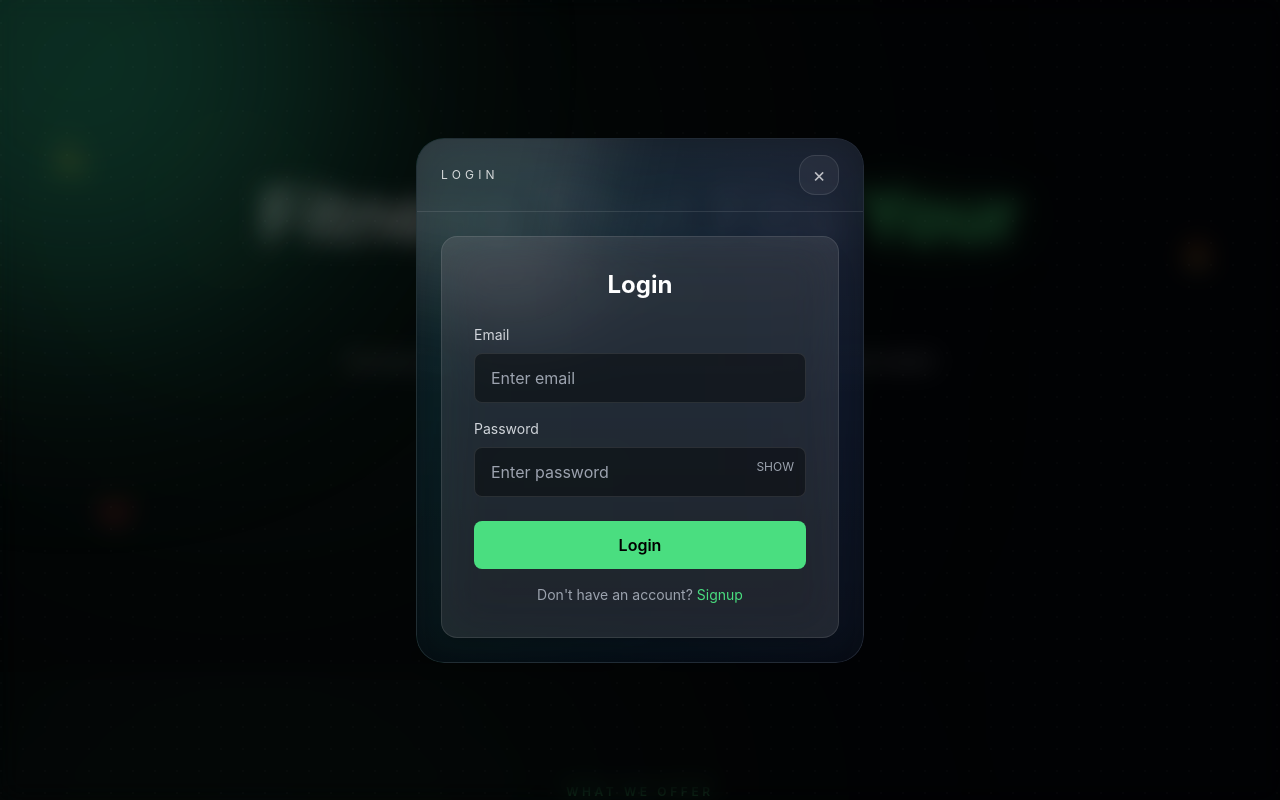
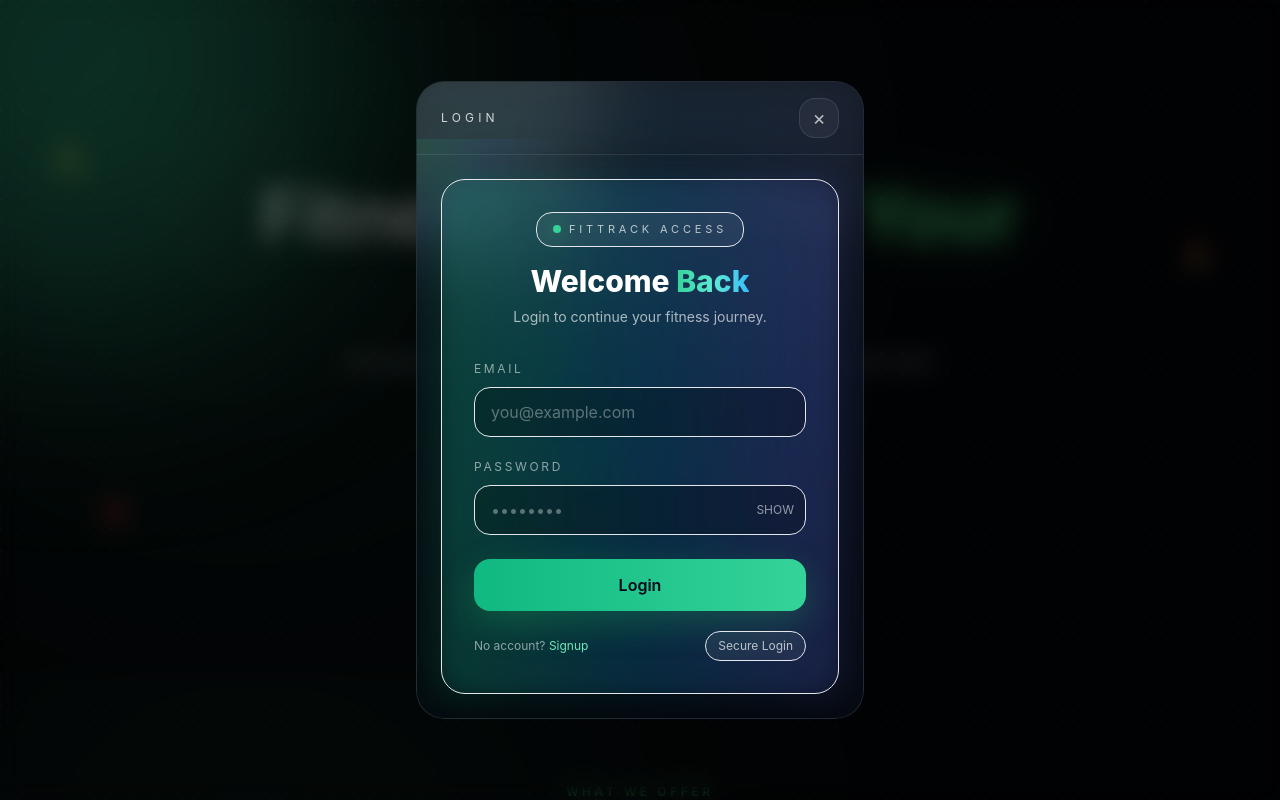
Before and after one commit to Rudra070707/fittrack, a React app in the folder frontend/frontend/: page /home in a window 1280 px wide. Both pictures are taken after a click on the button "About". Shown: the top 800 px of the page. Built offline with nearby package versions, Linux system fonts and the light colour scheme; no server answers; the HTML template or start-up script is replaced by a standard one.

Commit message:
UI fix: match login and signup pages with website theme

```diff
--- a/frontend/frontend/src/pages/Login.jsx
+++ b/frontend/frontend/src/pages/Login.jsx
@@ -4,15 +4,16 @@
 import { loginUser } from "../api";
 
 export default function Login({ mode = "page", onSuccess }) {
+
   const navigate = useNavigate();
   const location = useLocation();
 
-  const [email, setEmail] = useState("");
-  const [password, setPassword] = useState("");
+  const [email,setEmail] = useState("");
+  const [password,setPassword] = useState("");
 
-  const [showPass, setShowPass] = useState(false);
-  const [loading, setLoading] = useState(false);
-  const [error, setError] = useState("");
+  const [showPass,setShowPass] = useState(false);
+  const [loading,setLoading] = useState(false);
+  const [error,setError] = useState("");
 
   const redirectTo =
     location.state?.redirectTo ||
@@ -27,44 +28,46 @@
     ? "/admin/dashboard"
     : redirectTo === "/"
     ? "/home"
-    : `/home${redirectTo.startsWith("/") ? "" : "/"}${redirectTo.replace(/^\//, "")}`;
+    : `/home${redirectTo.startsWith("/") ? "" : "/"}${redirectTo.replace(/^\//,"")}`;
 
   const wrapRef = useRef(null);
 
   const mx = useMotionValue(0);
   const my = useMotionValue(0);
 
-  const sx = useSpring(mx, { stiffness: 120, damping: 25, mass: 0.6 });
-  const sy = useSpring(my, { stiffness: 120, damping: 25, mass: 0.6 });
+  const sx = useSpring(mx,{stiffness:120,damping:25,mass:0.6});
+  const sy = useSpring(my,{stiffness:120,damping:25,mass:0.6});
 
-  const bgX = useTransform(sx, (v) => (v - window.innerWidth / 2) * 0.012);
-  const bgY = useTransform(sy, (v) => (v - window.innerHeight / 2) * 0.012);
+  const bgX = useTransform(sx,v => (v-window.innerWidth/2)*0.012);
+  const bgY = useTransform(sy,v => (v-window.innerHeight/2)*0.012);
 
   const tiltX = useMotionValue(0);
   const tiltY = useMotionValue(0);
-  const tiltXS = useSpring(tiltX, { stiffness: 140, damping: 18 });
-  const tiltYS = useSpring(tiltY, { stiffness: 140, damping: 18 });
+
+  const tiltXS = useSpring(tiltX,{stiffness:140,damping:18});
+  const tiltYS = useSpring(tiltY,{stiffness:140,damping:18});
 
   const glowX = useMotionValue(0);
   const glowY = useMotionValue(0);
-  const glowXS = useSpring(glowX, { stiffness: 200, damping: 28 });
-  const glowYS = useSpring(glowY, { stiffness: 200, damping: 28 });
 
-  const [isFinePointer, setIsFinePointer] = useState(true);
+  const glowXS = useSpring(glowX,{stiffness:200,damping:28});
+  const glowYS = useSpring(glowY,{stiffness:200,damping:28});
 
-  useEffect(() => {
+  const [isFinePointer,setIsFinePointer] = useState(true);
+
+  useEffect(()=>{
     const mq = window.matchMedia("(pointer: fine)");
-    const update = () => setIsFinePointer(!!mq.matches);
+    const update = ()=>setIsFinePointer(!!mq.matches);
     update();
-    mq.addEventListener?.("change", update);
-    return () => mq.removeEventListener?.("change", update);
-  }, []);
+    mq.addEventListener?.("change",update);
+    return ()=>mq.removeEventListener?.("change",update);
+  },[]);
 
-  const onMove = (e) => {
+  const onMove = (e)=>{
     mx.set(e.clientX);
     my.set(e.clientY);
 
-    if (!wrapRef.current) return;
+    if(!wrapRef.current) return;
 
     const rect = wrapRef.current.getBoundingClientRect();
 
@@ -74,146 +77,200 @@
     glowX.set(relX);
     glowY.set(relY);
 
-    const cx = rect.width / 2;
-    const cy = rect.height / 2;
+    const cx = rect.width/2;
+    const cy = rect.height/2;
 
-    const dx = (relX - cx) / cx;
-    const dy = (relY - cy) / cy;
+    const dx = (relX-cx)/cx;
+    const dy = (relY-cy)/cy;
 
-    tiltX.set(-dy * 6);
-    tiltY.set(dx * 8);
+    tiltX.set(-dy*6);
+    tiltY.set(dx*8);
   };
 
-  const onLeave = () => {
+  const onLeave = ()=>{
     tiltX.set(0);
     tiltY.set(0);
   };
 
-  const handleSubmit = async (e) => {
+  const handleSubmit = async(e)=>{
+
     e.preventDefault();
     setError("");
 
-    if (!email || !password) {
+    if(!email || !password){
       setError("Please enter email and password.");
       return;
     }
 
-    try {
+    try{
+
       setLoading(true);
 
-      const data = await loginUser(email, password);
+      const data = await loginUser(email,password);
 
-      if (!data?.success) {
+      if(!data?.success){
         setError(data?.message || "Login failed");
         return;
       }
 
-      if (data.token) localStorage.setItem("token", data.token);
-      if (data.user) localStorage.setItem("user", JSON.stringify(data.user));
+      if(data.token) localStorage.setItem("token",data.token);
+      if(data.user) localStorage.setItem("user",JSON.stringify(data.user));
 
-      if (mode === "modal" && onSuccess) {
+      if(mode==="modal" && onSuccess){
         onSuccess();
         return;
       }
 
-      navigate(safeRedirect, { replace: true, state: redirectState });
+      navigate(safeRedirect,{replace:true,state:redirectState});
 
-    } catch (err) {
+    }catch(err){
+
       console.error(err);
       setError("Network / server error. Please try again.");
-    } finally {
+
+    }finally{
       setLoading(false);
     }
   };
 
   const Form = (
+
     <div ref={wrapRef} className="relative z-10 w-full max-w-md">
+
+      <motion.div
+        className="pointer-events-none absolute -inset-10"
+        style={{
+          background:useTransform([glowXS,glowYS],([x,y])=>
+            `radial-gradient(260px circle at ${x}px ${y}px, rgba(34,197,94,0.16), rgba(59,130,246,0.10), transparent 65%)`
+          )
+        }}
+      />
+
+      <div className="pointer-events-none absolute -inset-[1px] rounded-[26px] bg-gradient-to-r from-emerald-500/35 via-sky-500/25 to-indigo-500/30 blur-[14px] opacity-70"/>
 
       <motion.form
         onSubmit={handleSubmit}
-        style={{ rotateX: tiltXS, rotateY: tiltYS }}
-        className="bg-white/10 backdrop-blur-xl border border-white/10 rounded-2xl p-8 shadow-xl"
+        style={{rotateX:tiltXS,rotateY:tiltYS,transformStyle:"preserve-3d"}}
+        initial={{opacity:0,scale:0.98,y:12}}
+        animate={{opacity:1,scale:1,y:0}}
+        transition={{duration:0.35}}
+        className="relative w-full bg-white/6 backdrop-blur-2xl border border-white/12 rounded-3xl p-8 shadow-[0_26px_90px_rgba(0,0,0,0.65)] overflow-hidden"
       >
 
-        <h2 className="text-2xl font-bold text-white text-center mb-6">
-          Login
-        </h2>
+        <div className="relative text-center mb-7">
 
-        <div className="mb-4">
-          <label className="text-sm text-gray-300 block mb-2">Email</label>
+          <div className="inline-flex items-center gap-2 px-4 py-2 rounded-2xl bg-white/[0.06] border border-white/12">
+            <span className="h-2 w-2 rounded-full bg-emerald-400 shadow-[0_0_18px_rgba(34,197,94,0.7)]"/>
+            <p className="text-[11px] tracking-[0.35em] uppercase text-white/70">
+              FitTrack Access
+            </p>
+          </div>
+
+          <h2 className="text-3xl font-extrabold mt-4">
+            Welcome{" "}
+            <span className="bg-gradient-to-r from-emerald-400 via-teal-300 to-sky-400 bg-clip-text text-transparent">
+              Back
+            </span>
+          </h2>
+
+          <p className="text-white/65 mt-2 text-sm">
+            Login to continue your fitness journey.
+          </p>
+
+        </div>
+
+        <div className="space-y-2">
+          <label className="text-xs uppercase tracking-[0.22em] text-white/55">
+            Email
+          </label>
+
           <input
             type="email"
-            placeholder="Enter email"
+            placeholder="you@example.com"
             value={email}
             onChange={(e)=>setEmail(e.target.value)}
-            className="w-full px-4 py-3 rounded-lg bg-black/40 border border-white/10 text-white focus:outline-none"
+            className="w-full px-4 py-3 rounded-2xl bg-black/25 border border-white/12 text-white/90 placeholder-white/35 outline-none focus:border-emerald-400/40 focus:ring-2 focus:ring-emerald-400/20"
           />
         </div>
 
-        <div className="mb-6">
-          <label className="text-sm text-gray-300 block mb-2">Password</label>
+        <div className="space-y-2 mt-4">
+
+          <label className="text-xs uppercase tracking-[0.22em] text-white/55">
+            Password
+          </label>
 
           <div className="relative">
+
             <input
-              type={showPass ? "text" : "password"}
-              placeholder="Enter password"
+              type={showPass?"text":"password"}
+              placeholder="••••••••"
               value={password}
               onChange={(e)=>setPassword(e.target.value)}
-              className="w-full px-4 py-3 rounded-lg bg-black/40 border border-white/10 text-white focus:outline-none"
+              className="w-full px-4 py-3 rounded-2xl bg-black/25 border border-white/12 text-white/90 placeholder-white/35 outline-none focus:border-sky-400/40 focus:ring-2 focus:ring-sky-400/20 pr-20"
             />
 
             <button
               type="button"
-              onClick={()=>setShowPass(!showPass)}
-              className="absolute right-3 top-3 text-xs text-gray-400"
+              onClick={()=>setShowPass(v=>!v)}
+              className="absolute inset-y-0 right-3 flex items-center text-xs text-white/55 hover:text-white"
             >
-              {showPass ? "HIDE" : "SHOW"}
+              {showPass?"HIDE":"SHOW"}
             </button>
+
           </div>
+
         </div>
 
         {error && (
-          <p className="text-red-400 text-sm mb-4">{error}</p>
+          <div className="mt-4 rounded-2xl border border-red-500/20 bg-red-500/10 px-4 py-3 text-sm text-red-200">
+            {error}
+          </div>
         )}
 
-        <button
+        <motion.button
           type="submit"
           disabled={loading}
-          className="w-full bg-green-400 hover:bg-green-500 text-black font-semibold py-3 rounded-lg"
+          whileHover={{scale:loading?1:1.01}}
+          whileTap={{scale:loading?1:0.99}}
+          className="mt-6 w-full py-3.5 rounded-2xl bg-gradient-to-r from-emerald-500 to-emerald-400 text-slate-950 font-semibold shadow-[0_12px_34px_rgba(34,197,94,0.25)]"
         >
-          {loading ? "Logging in..." : "Login"}
-        </button>
 
-        <p className="text-center text-gray-400 text-sm mt-4">
-          Don't have an account?{" "}
+          {loading ? "Signing in..." : "Login"}
+
+        </motion.button>
+
+        <div className="mt-5 flex items-center justify-between text-xs text-white/55">
+
           <button
             type="button"
             onClick={() =>
-              navigate("/home/signup", {
-                state: {
-                  backgroundLocation:
-                    location.state?.backgroundLocation || location,
-                },
+              navigate("/home/signup",{
+                state:{backgroundLocation:location.state?.backgroundLocation || location}
               })
             }
-            className="text-green-400"
+            className="hover:text-white transition"
           >
-            Signup
+            No account? <span className="text-emerald-300">Signup</span>
           </button>
-        </p>
+
+          <span className="px-3 py-1.5 rounded-2xl bg-white/[0.06] border border-white/12 text-white/70">
+            Secure Login
+          </span>
+
+        </div>
 
       </motion.form>
 
     </div>
   );
 
-  if (mode === "modal") return Form;
+  if(mode==="modal") return Form;
 
   return (
     <section
-      className="relative min-h-screen flex items-center justify-center px-6 bg-slate-950"
-      onMouseMove={isFinePointer ? onMove : undefined}
-      onMouseLeave={isFinePointer ? onLeave : undefined}
+      className="relative min-h-screen overflow-hidden text-white flex items-center justify-center px-6 bg-slate-950"
+      onMouseMove={isFinePointer?onMove:undefined}
+      onMouseLeave={isFinePointer?onLeave:undefined}
     >
       {Form}
     </section>
```
